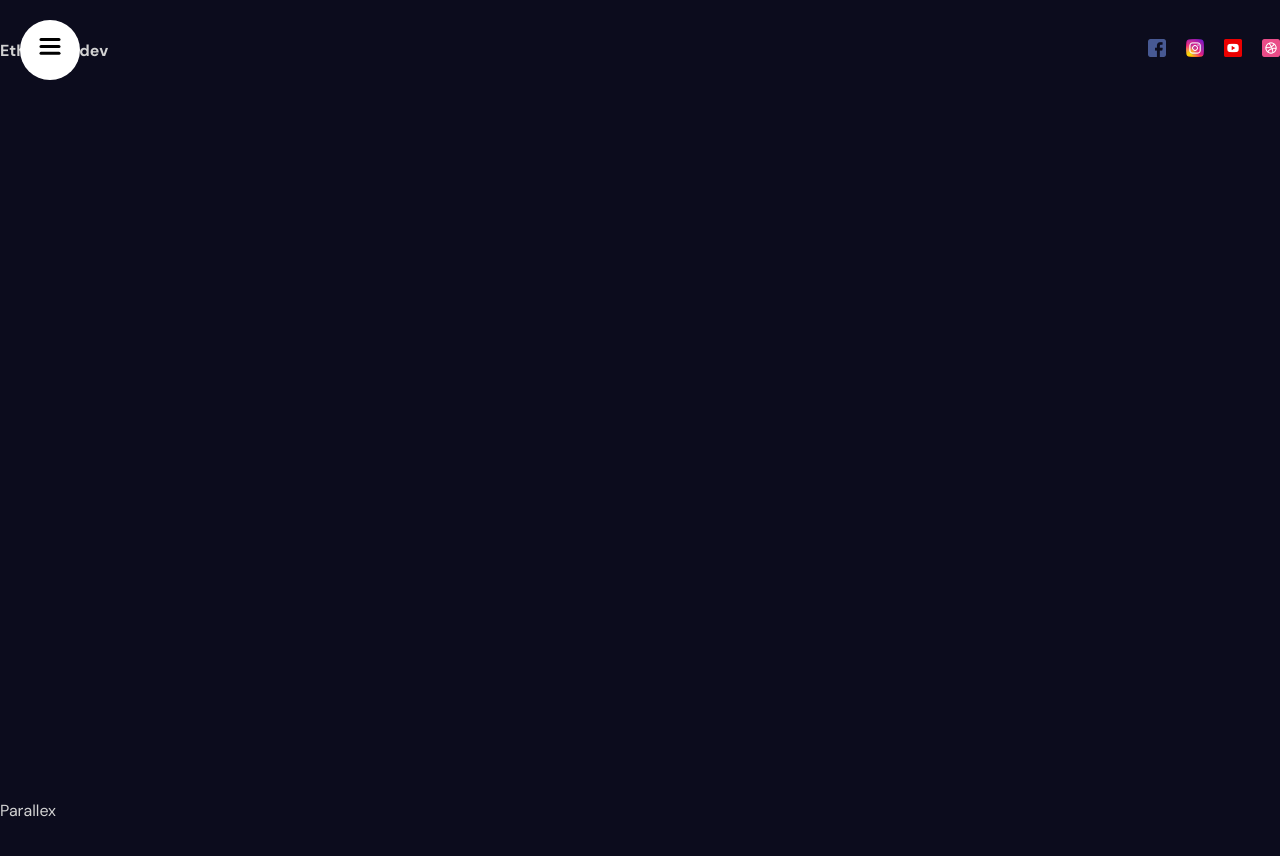
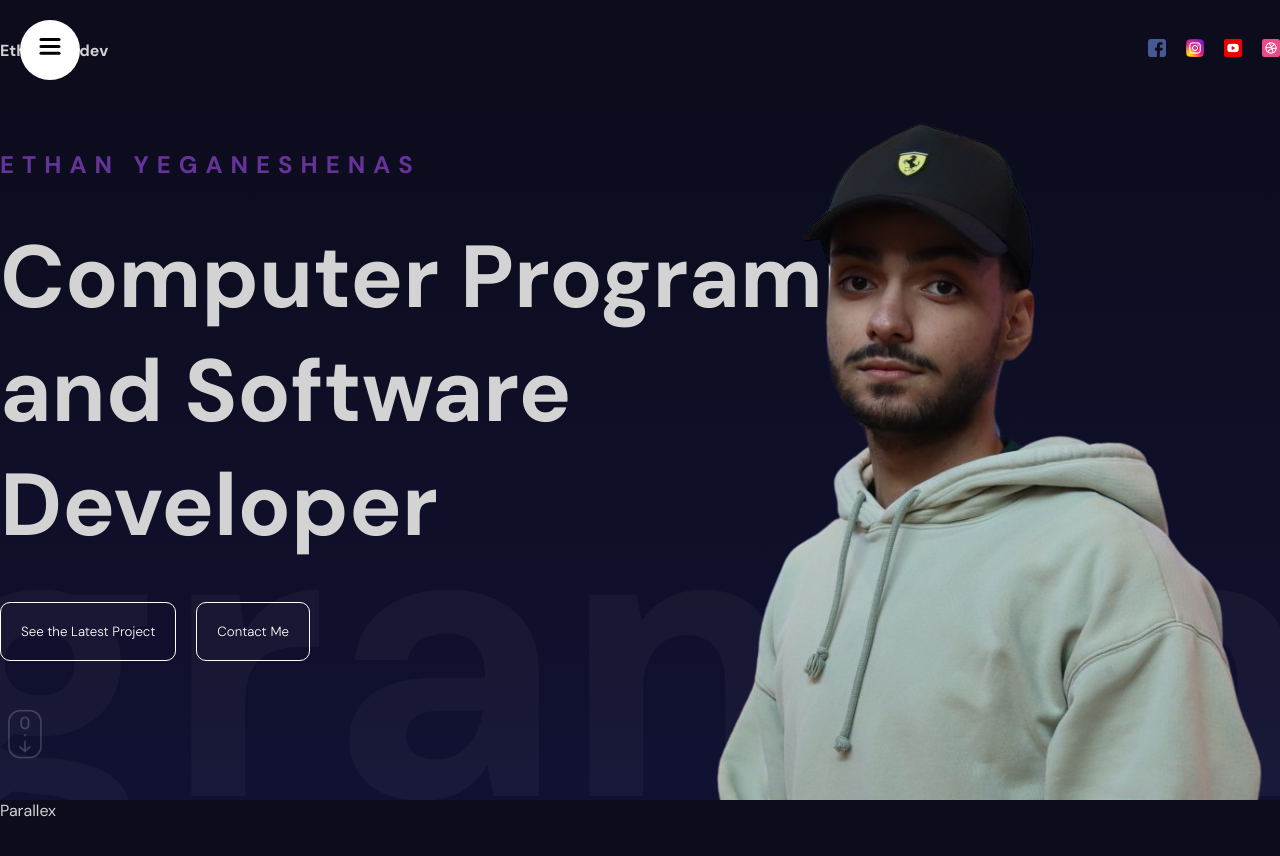
Before and after one commit to EthanYeganeh/Portfolio, a React (Vite) app: page / in a window 1280 px wide. Shown: the top 856 px of the page. Built offline with nearby package versions, Linux system fonts and the light colour scheme.

Commit message:
sliding text finished

```diff
--- a/src/App.jsx
+++ b/src/App.jsx
@@ -1,11 +1,13 @@
 import "./App.scss"
 import Test from "./Test";
+import Hero from "./components/Hero/Hero";
 import Navbar from "./components/navbar/Navbar";
 
 const App = () => {
   return <div>
     <section id="Homepage">
       <Navbar/>
+      <Hero />
     </section>
     <section id="Services">Parallex</section>
     <section>Services</section>
--- /dev/null
+++ b/src/components/hero/Hero.jsx
@@ -0,0 +1,64 @@
+import { animate } from "framer-motion";
+import { motion } from "framer-motion";
+import "./hero.scss"
+
+const textVariants = {
+    initial:{
+        x:-500,
+        opacity:0,
+    },
+    animate:{
+        x:0,
+        opacity:1,
+        transition:{
+            duration:1,
+            staggerChildren:0.1,
+        },
+    },
+    scrollButton:{
+        opacity:0,
+        y:10,
+        transition:{
+            duration:1.5,
+            repeat:Infinity,
+        },
+    },
+};
+const sliderVariants = {
+    initial:{
+        x:0,
+    },
+    animate:{
+        x:"-220%",
+        transition:{
+            repeat:Infinity,
+            duration:20,
+            repeatType:"mirror",
+        },
+    },
+};
+
+const Hero = () => {
+    return (
+        <div className="hero">
+            <div className="wrapper">
+                <motion.div className="textContainer" variants={textVariants} initial="initial" animate="animate">
+                    <motion.h2 variants={textVariants}>ETHAN YEGANESHENAS</motion.h2>
+                    <motion.h1 variants={textVariants}>Computer Programmer and Software Developer</motion.h1>
+                    <motion.div className="buttons" variants={textVariants}>
+                        <motion.button variants={textVariants}>See the Latest Project</motion.button>
+                        <motion.button variants={textVariants}>Contact Me</motion.button>
+                    </motion.div>
+                    <motion.img variants={textVariants}  animate="scrollButton" src="/scroll.png" alt="" />
+                </motion.div>
+            </div>
+            <motion.div className="slidingTextContainer" variants={sliderVariants} initial="initial" animate="animate">
+                Programmer Analyst Content Creator
+            </motion.div>
+            <div className="imageContainer">
+                <img src="/Ethan.png" alt="" />
+            </div>
+        </div>
+    )
+}
+export default Hero
--- /dev/null
+++ b/src/components/hero/hero.scss
@@ -0,0 +1,65 @@
+.hero {
+    height: calc(100vh - 100px);
+    overflow: hidden;
+    background: linear-gradient(180deg, #0c0c1d, #111132);
+    position: relative;
+
+    .wrapper{
+        max-width: 1366px;
+        height: 100%;
+        margin: auto;
+
+        .textContainer{
+            width: 80%;
+            height: 100%;
+            display: flex;
+            flex-direction: column;
+            justify-content: center;
+            gap: 40px;
+
+            h2{
+                font-style: 30px;
+                color: rebeccapurple;
+                letter-spacing: 8px;
+            }
+
+            h1{
+                font-size: 88px;
+            }
+            .buttons{
+                button{
+                    padding: 20px;
+                    border: 1px solid white;
+                    border-radius: 10px;
+                    background-color: transparent;
+                    color: white;
+                    margin-right: 20px;
+                    cursor: pointer;
+                    font-weight: 300;
+                }
+            }
+
+            img{
+                width: 50px;
+            }
+        }
+    }
+
+    .imageContainer{
+        height: 100%;
+        position: absolute;
+        overflow: hidden;
+        top: 0;
+        right: 0;
+    }
+
+    .slidingTextContainer{
+        position: absolute;
+        font-size: 50vh;
+        bottom: -120px;
+        white-space: nowrap;
+        color: #ffffff09;
+        width: 50%;
+        font-weight: bold;
+    }
+}
```
Also changed, not shown: public/Ethan.png (added).
